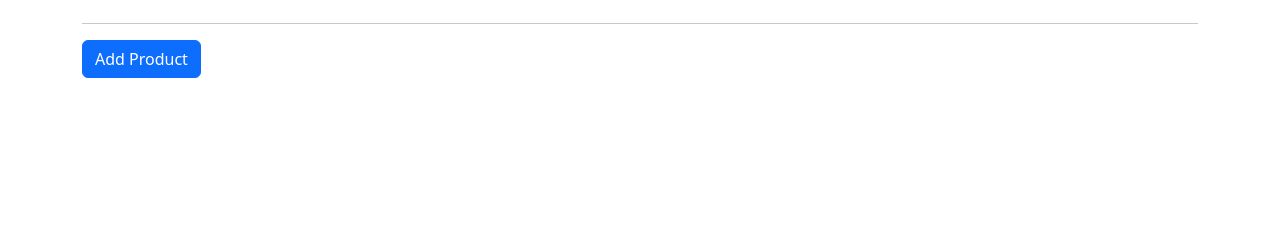
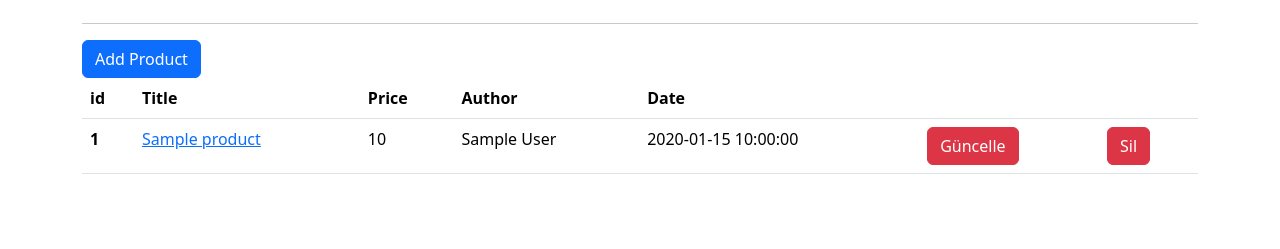
Before and after one commit to mertcan-taskiran/Python, a Flask app: template 16 - Flask/templates/dashboard.html in a window 1280 px wide. Shown: the part 107-356 px from the top of the page. Run offline with Flask 3, Linux system fonts and the light colour scheme; the template is opened without the code that fills it: most values are stand-ins (such as "Sample title", 1, 10 or a date in 2020); some libraries are stand-ins or nearby versions.

Commit message:
dashboard products

```diff
--- a/16 - Flask/05-Example.py
+++ b/16 - Flask/05-Example.py
@@ -56,7 +56,14 @@ def about():
 @app.route("/dashboard")
 @login_required # decorator
 def dashboard():
-    return render_template("dashboard.html")
+    cursor = mysql.connection.cursor()
+    sorgu = "Select * From products where author = %s"
+    result = cursor.execute(sorgu,(session["username"],))
+    if result > 0:
+        products = cursor.fetchall()
+        return render_template("dashboard.html", products = products)
+    else:
+        return render_template("dashboard.html")
 
 # Register
 @app.route("/register", methods=["GET","POST"])
--- a/16 - Flask/templates/dashboard.html
+++ b/16 - Flask/templates/dashboard.html
@@ -10,45 +10,39 @@
         <h3 class="text-danger">Welcome, {{session["username"]}}</h3>
     </div>
 </div>
-
 <hr>
 
 <a href="/addproduct" class = "btn btn-primary">Add Product</a>
 
-<!--
-{% if articles %}
-<table class="table table-hover">
+{% if products %}
+  <table class="table table-hover">
     <thead>
       <tr>
         <th scope="col">id</th>
-        <th scope="col">Başlık</th>
-        <th scope="col">Yazar</th>
-        <th scope="col">Tarih</th>
+        <th scope="col">Title</th>
+        <th scope="col">Price</th>
+        <th scope="col">Author</th>
+        <th scope="col">Date</th>
         <th scope="col"></th>
         <th scope="col"></th>
       </tr>
     </thead>
     <tbody>
-      {% for article in articles %}
-      <tr>
-        <th scope="row">{{article.id}}</th>
-        <td><a href="/article/{{article.id}}">{{article.title}}</a></td>
-        <td>{{article.author}}</td>
-        <td>{{article.created_date}}</td>
-        <td><a href="/edit/{{article.id}}" class = "btn btn-danger">Güncelle</a></td>
-        <td><a href="/delete/{{article.id}}" class = "btn btn-danger">Sil</a></td>
-      </tr>
+      {% for product in products %}
+        <tr>
+          <th scope="row">{{product.id}}</th>
+          <td><a href="/product/{{product.id}}">{{product.title}}</a></td>
+          <td>{{product.price}}</td>
+          <td>{{product.author}}</td>
+          <td>{{product.created_date}}</td>
+          <td><a href="/edit/{{product.id}}" class = "btn btn-danger">Güncelle</a></td>
+          <td><a href="/delete/{{product.id}}" class = "btn btn-danger">Sil</a></td>
+        </tr>
       {% endfor %}
-
-      <tr>
-        <th scope="row">3</th>
-        <td colspan="2">Larry the Bird</td>
-        <td>@twitter</td>
-      </tr>
     </tbody>
   </table>
 {% else %}
-<div class = "alert alert-danger">Henüz makaleniz bulunmuyor...</div>
+  <div class = "alert alert-danger">Ürün yok.</div>
 {% endif %}
+
 {% endblock body %}
--->
```
Also changed, not shown: 16 - Flask/templates/products.html (+10 -1 lines).
